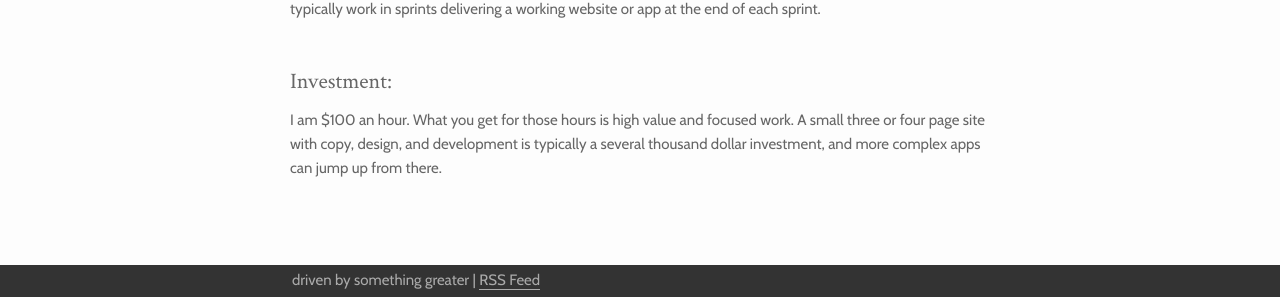
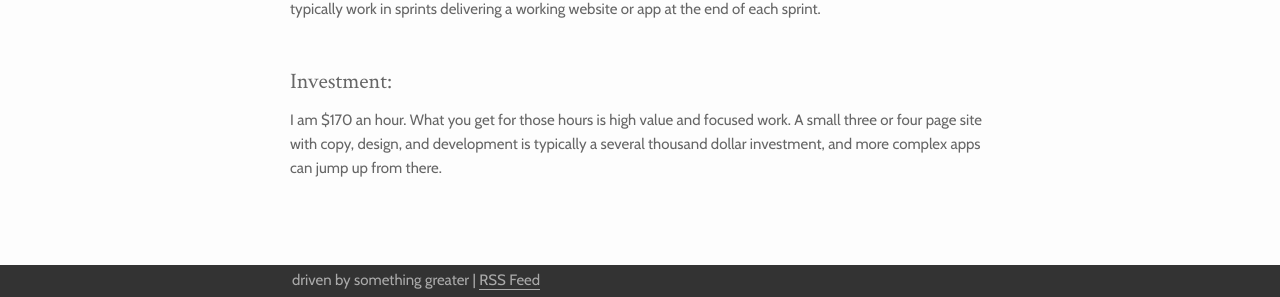
Before and after one commit to peterramsing/personal-site, a Jekyll site: the page built from hire-me.md, in a window 1280 px wide. Shown: the part 602-899 px from the top of the page. Built offline with Jekyll 4.4.1, drawn with Linux system fonts in a browser that asks for light colours; nearby versions of some CDN libraries.

Commit message:
Makes my rate a var and updates it

```diff
--- a/_config.yml
+++ b/_config.yml
@@ -25,3 +25,4 @@ gems:
 
 # Working schedule
 taking_contracts: 'April 2018'
+rate: '170'
--- a/hire-me.md
+++ b/hire-me.md
@@ -24,4 +24,4 @@ The goal is to deliver working software quickly and regularly. I work with teams
 
 
 ## Investment:
-I am $100 an hour. What you get for those hours is high value and focused work. A small three or four page site with copy, design, and development is typically a several thousand dollar investment, and more complex apps can jump up from there.
+I am ${{ site.rate }} an hour. What you get for those hours is high value and focused work. A small three or four page site with copy, design, and development is typically a several thousand dollar investment, and more complex apps can jump up from there.
```
